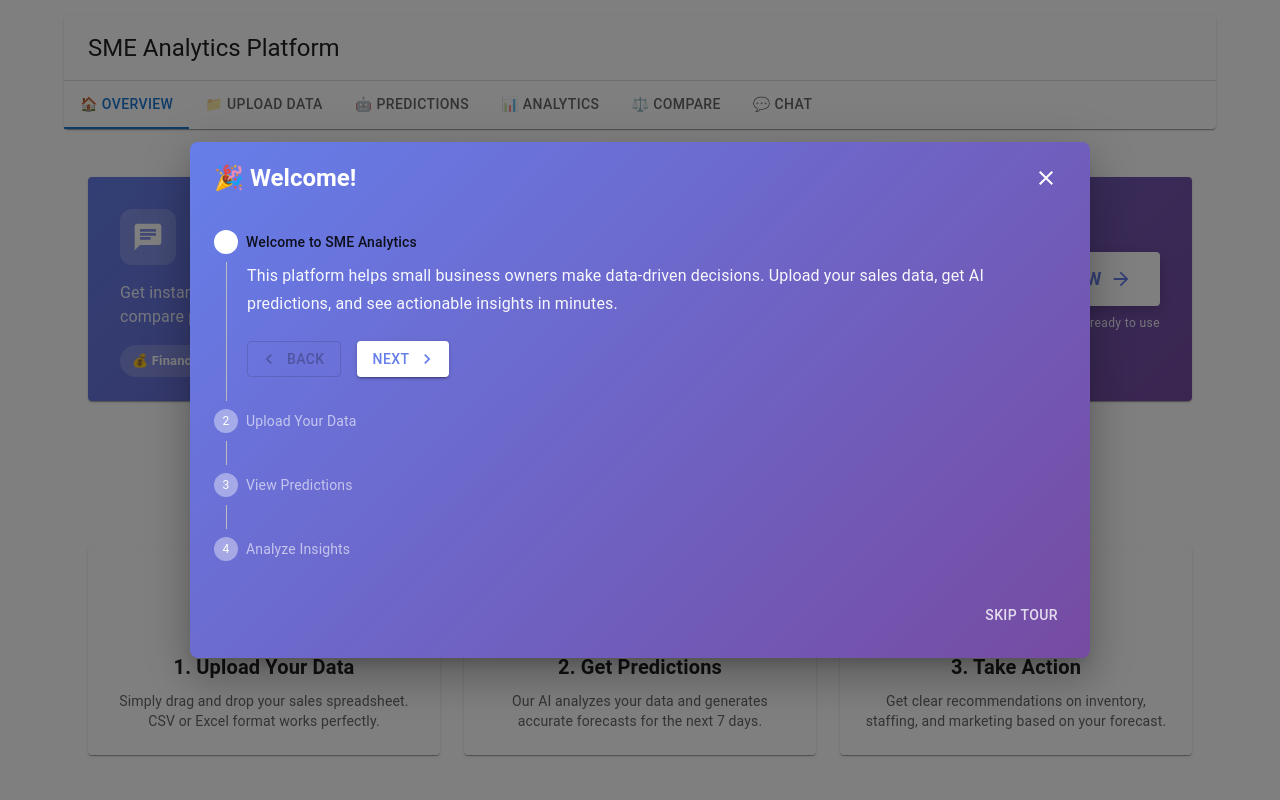
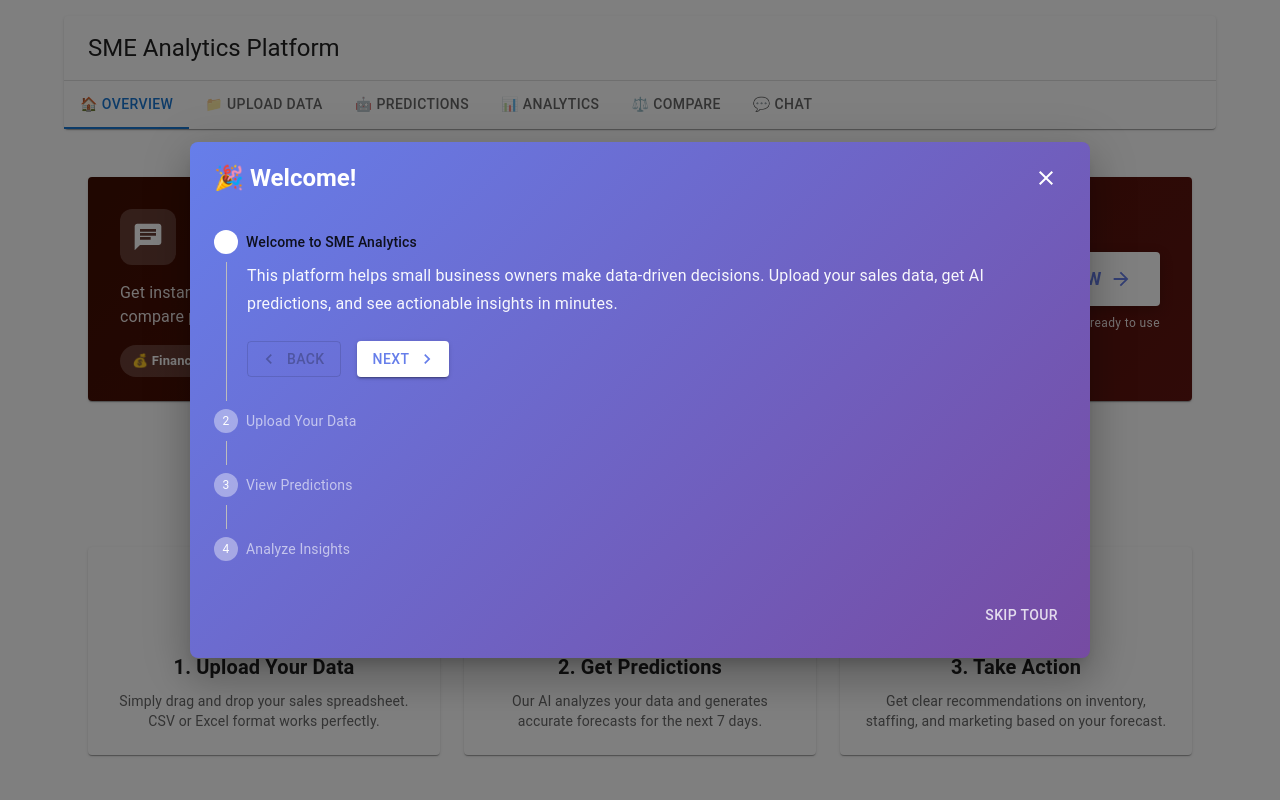
Before and after one commit to samirazein20/sme-predictive-analytics, a React (Create React App) app in the folder frontend/: page / in a window 1280 px wide. Shown: the top 800 px of the page. Built offline with nearby package versions, Linux system fonts and the light colour scheme.

Commit message:
Update AI Assistant banner color to #400e02

```diff
--- a/frontend/src/App.tsx
+++ b/frontend/src/App.tsx
@@ -1132,13 +1132,13 @@ const Dashboard: React.FC = () => {
       <Card
         sx={{
           mb: 5,
-          background: 'linear-gradient(135deg, #667eea 0%, #764ba2 100%)',
+          background: 'linear-gradient(135deg, #400e02 0%, #601510 100%)',
           color: 'white',
           cursor: 'pointer',
           transition: 'all 0.3s',
           '&:hover': {
             transform: 'translateY(-4px)',
-            boxShadow: '0 12px 24px rgba(102, 126, 234, 0.4)'
+            boxShadow: '0 12px 24px rgba(64, 14, 2, 0.4)'
           }
         }}
         onClick={() => navigate('/ai-assistant')}
```
